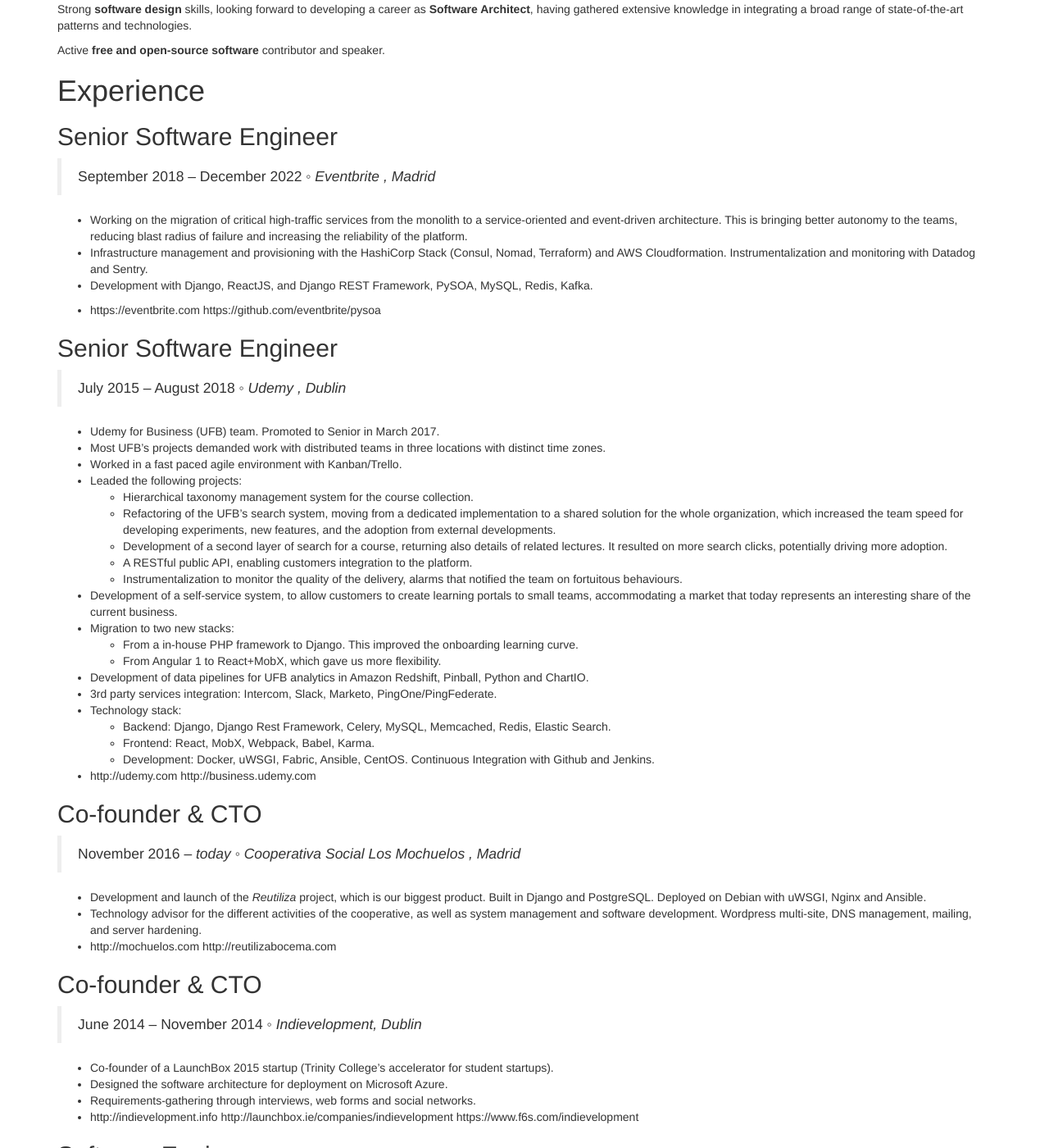
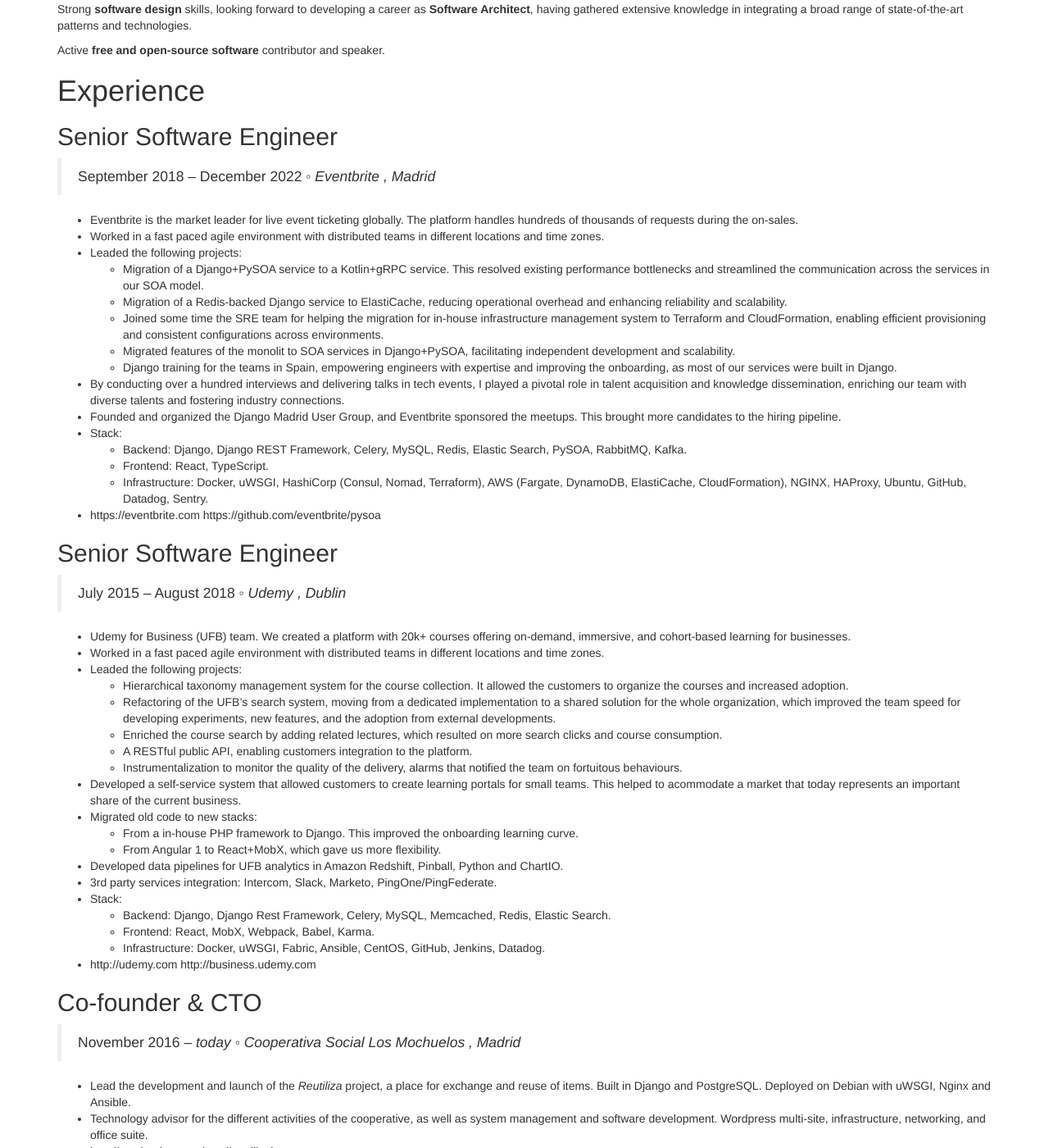
Before and after one commit to jorgebg/cv, a Jekyll site: the page built from index.md, in a window 1280 px wide and 1400 px high, scrolled down 350 px. Shown: the whole window at 82% size. Built offline with Jekyll 4.4.1, drawn with Linux system fonts in a browser that asks for light colours; our own code applies the rules of GitHub Pages for plain Markdown files; some of the changed text lies outside the part shown.

Commit message:
Automated update

```diff
--- a/index.md
+++ b/index.md
@@ -1,88 +1,93 @@
 ---
 fullname: Jorge Barata
-birth:    November 1, 1987
-address:  Madrid, Spain
-degree:   BSc. in Computer Engineering, MSc. in Distributed Systems
+birth: November 1, 1987
+address: Madrid, Spain
+degree: BSc. in Computer Engineering, MSc. in Distributed Systems
 
-phone:    34 619 98 15 38
-mail:     contact@jorgebg.com
-github:   github.com/jorgebg
+phone: 34 619 98 15 38
+mail: contact@jorgebg.com
+github: github.com/jorgebg
 linkedin: linkedin.com/in/baratajorge
 stackoverflow: stackoverflow.com/u/959819
-home:     jorgebg.com
+home: jorgebg.com
 
-preferences: Full Stack, Django, React, GNU/Linux, Data Science
+preferences: Full Stack, Django, React, GNU/Linux, Machine Learning
 ---
 
-Summary
-========
+# Summary
 
-Senior Software Engineer, specialized in __software engineering__ mainly with *Django*, *SQL*, *React*, *Celery*, *Elastic Search*. Experience in __machine learning__ with *Scipy* and *scikit-learn* and __big data__ with *Spark*.
+Senior Software Engineer, specialized in **software engineering** mainly with _Django_, _SQL_, _React_, _Celery_, _Elastic Search_. Experience in **machine learning** with _Scipy_ and _scikit-learn_ and **big data** with _Spark_.
 
-Strong __software design__ skills, looking forward to developing a career as __Software Architect__, having gathered extensive knowledge in integrating a broad range of state-of-the-art patterns and technologies.
+Strong **software design** skills, looking forward to developing a career as **Software Architect**, having gathered extensive knowledge in integrating a broad range of state-of-the-art patterns and technologies.
 
-Active __free and open-source software__ contributor and speaker.
+Active **free and open-source software** contributor and speaker.
 
-
-Experience
-==========
-
+# Experience
 
 ## Senior Software Engineer
-> September 2018 -- December 2022 ◦ *Eventbrite , Madrid*
 
-- Working on the migration of critical high-traffic services from the monolith to a service-oriented and event-driven architecture. This is bringing better autonomy to the teams, reducing blast radius of failure and increasing the reliability of the platform.
-- Infrastructure management and provisioning with the HashiCorp Stack (Consul, Nomad, Terraform) and AWS Cloudformation. Instrumentalization and monitoring with Datadog and Sentry.
-- Development with Django, ReactJS, and Django REST Framework, PySOA, MySQL, Redis, Kafka.
+> September 2018 -- December 2022 ◦ _Eventbrite , Madrid_
 
-
+- Eventbrite is the market leader for live event ticketing globally. The platform handles hundreds of thousands of requests during the on-sales.
+- Worked in a fast paced agile environment with distributed teams in different locations and time zones.
+- Leaded the following projects:
+  - Migration of a Django+PySOA service to a Kotlin+gRPC service. This resolved existing performance bottlenecks and streamlined the communication across the services in our SOA model.
+  - Migration of a Redis-backed Django service to ElastiCache, reducing operational overhead and enhancing reliability and scalability.
+  - Joined some time the SRE team for helping the migration for in-house infrastructure management system to Terraform and CloudFormation, enabling efficient provisioning and consistent configurations across environments.
+  - Migrated features of the monolit to SOA services in Django+PySOA, facilitating independent development and scalability.
+  - Django training for the teams in Spain, empowering engineers with expertise and improving the onboarding, as most of our services were built in Django.
+- By conducting over a hundred interviews and delivering talks in tech events, I played a pivotal role in talent acquisition and knowledge dissemination, enriching our team with diverse talents and fostering industry connections.
+- Founded and organized the Django Madrid User Group, and Eventbrite sponsored the meetups. This brought more candidates to the hiring pipeline.
+- Stack:
+  - Backend: Django, Django REST Framework, Celery, MySQL, Redis, Elastic Search, PySOA, RabbitMQ, Kafka.
+  - Frontend: React, TypeScript.
+  - Infrastructure: Docker, uWSGI, HashiCorp (Consul, Nomad, Terraform), AWS (Fargate, DynamoDB, ElastiCache, CloudFormation), NGINX, HAProxy, Ubuntu, GitHub, Datadog, Sentry.
 - https://eventbrite.com https://github.com/eventbrite/pysoa
 
+## Senior Software Engineer
 
-## Senior Software Engineer
-> July 2015 -- August 2018 ◦ *Udemy , Dublin*
+> July 2015 -- August 2018 ◦ _Udemy , Dublin_
 
-- Udemy for Business (UFB) team. Promoted to Senior in March 2017.
-- Most UFB's projects demanded work with distributed teams in three locations with distinct time zones.
-- Worked in a fast paced agile environment with Kanban/Trello.
+- Udemy for Business (UFB) team. We created a platform with 20k+ courses offering on-demand, immersive, and cohort-based learning for businesses.
+- Worked in a fast paced agile environment with distributed teams in different locations and time zones.
 - Leaded the following projects:
-  - Hierarchical taxonomy management system for the course collection.
-  - Refactoring of the UFB's search system, moving from a dedicated implementation to a shared solution for the whole organization, which increased the team speed for developing experiments, new features, and the adoption from external developments.
-  - Development of a second layer of search for a course, returning also details of related lectures. It resulted on more search clicks, potentially driving more adoption.
+  - Hierarchical taxonomy management system for the course collection. It allowed the customers to organize the courses and increased adoption.
+  - Refactoring of the UFB's search system, moving from a dedicated implementation to a shared solution for the whole organization, which improved the team speed for developing experiments, new features, and the adoption from external developments.
+  - Enriched the course search by adding related lectures, which resulted on more search clicks and course consumption.
   - A RESTful public API, enabling customers integration to the platform.
   - Instrumentalization to monitor the quality of the delivery, alarms that notified the team on fortuitous behaviours.
-- Development of a self-service system, to allow customers to create learning portals to small teams, accommodating a market that today represents an interesting share of the current business.
-- Migration to two new stacks:
+- Developed a self-service system that allowed customers to create learning portals for small teams. This helped to acommodate a market that today represents an important share of the current business.
+- Migrated old code to new stacks:
   - From a in-house PHP framework to Django. This improved the onboarding learning curve.
   - From Angular 1 to React+MobX, which gave us more flexibility.
-- Development of data pipelines for UFB analytics in Amazon Redshift, Pinball, Python and ChartIO.
+- Developed data pipelines for UFB analytics in Amazon Redshift, Pinball, Python and ChartIO.
 - 3rd party services integration: Intercom, Slack, Marketo, PingOne/PingFederate.
-- Technology stack:
+- Stack:
   - Backend: Django, Django Rest Framework, Celery, MySQL, Memcached, Redis, Elastic Search.
   - Frontend: React, MobX, Webpack, Babel, Karma.
-  - Development: Docker, uWSGI, Fabric, Ansible, CentOS. Continuous Integration with Github and Jenkins.
+  - Infrastructure: Docker, uWSGI, Fabric, Ansible, CentOS, GitHub, Jenkins, Datadog.
 - http://udemy.com http://business.udemy.com
 
+## Co-founder & CTO
+
+> November 2016 -- _today_ ◦ _Cooperativa Social Los Mochuelos , Madrid_
+
+- Lead the development and launch of the _Reutiliza_ project, a place for exchange and reuse of items. Built in Django and PostgreSQL. Deployed on Debian with uWSGI, Nginx and Ansible.
+- Technology advisor for the different activities of the cooperative, as well as system management and software development. Wordpress multi-site, infrastructure, networking, and office suite.
+- http://mochuelos.com http://reutilizabocema.com
 
 ## Co-founder & CTO
-> November 2016 -- *today* ◦ *Cooperativa Social Los Mochuelos , Madrid*
 
-- Development and launch of the _Reutiliza_ project, which is our biggest product. Built in Django and PostgreSQL. Deployed on Debian with uWSGI, Nginx and Ansible.
-- Technology advisor for the different activities of the cooperative, as well as system management and software development. Wordpress multi-site, DNS management, mailing, and server hardening.
-- http://mochuelos.com http://reutilizabocema.com
-
-
-## Co-founder & CTO
-> June 2014 -- November 2014 ◦ *Indievelopment, Dublin*
+> June 2014 -- November 2014 ◦ _Indievelopment, Dublin_
 
 - Co-founder of a LaunchBox 2015 startup (Trinity College's accelerator for student startups).
 - Designed the software architecture for deployment on Microsoft Azure.
 - Requirements-gathering through interviews, web forms and social networks.
 - http://indievelopment.info http://launchbox.ie/companies/indievelopment https://www.f6s.com/indievelopment
 
+## Software Engineer
 
-## Software Engineer
-> September 2012 -- June 2014 ◦ *Vivocom EU, Spain*
+> September 2012 -- June 2014 ◦ _Vivocom EU, Spain_
 
 - Extended the web application architecture (Yii+MySQL) with MongoDB, caching, background workers and querying, automation tools (Grunt), TTD, code quality linter, web security pentesting. Leaded the frontend implementation with CoffeeScript, CommonJS and Bower. Also trained the team for those new technologies/paradigms.
 - Software design with ArgoUML, Continuous Integration with Github, Agile development with Kanban/Scrum/Redmine
@@ -92,9 +97,9 @@
 - References: Raúl Fernández Fraile http://linkedin.com/in/rfraile, Kublai Gómez Soto http://linkedin.com/in/kublai
 - http://keepunto.com http://youtu.be/usjou9iFj7U http://planavanza.es http://inspirationalfestival.com
 
+## Junior Software Engineer
 
-## Junior Software Engineer
-> April 2011 -- January 2012 ◦ *Vivocom EU, Spain*
+> April 2011 -- January 2012 ◦ _Vivocom EU, Spain_
 
 - Migrated the old application to Yii Framework, and trained the team on this new framework.
 - Analyst programmer and Web Developer, mainly with PHP/MySQL stack and JavaScript. Also helping as systems technician with Apache, Ubuntu and Amazon EC2.
@@ -104,9 +109,9 @@
 - Reference: Raúl Fernández Fraile http://linkedin.com/in/rfraile
 - http://koowall.com http://vimeo.com/37125476
 
+## Software Analyst & Developer
 
-## Software Analyst & Developer
-> June 2009 -- April 2011 ◦ *InDaHouseRulez, Spain*
+> June 2009 -- April 2011 ◦ _InDaHouseRulez, Spain_
 
 - Developing frontends, customer facing and backend features, multilingual websites with advertising revenues.
 - Django, Symfony, Yii, Wordpress, MySQL. Also helped as systems technician with web servers (Cherokee, Apache), mail server (Postfix) and Debian/BSD.
@@ -115,47 +120,47 @@
 - Reference: Rubén Hernández http://linkedin.com/in/rubenhernandeza
 - http://indahouserulez.com http://usitility.com http://regalomascotas.com http://quevicio.com
 
+## Computer Technician
 
-## Computer Technician
-> September 2008 -- June 2009 ◦ *Carlos III University of Madrid, Spain*
+> September 2008 -- June 2009 ◦ _Carlos III University of Madrid, Spain_
 
-- Customer Service Center, technical support of the university, providing assistance to both staff and students.  Computer maintenance (hardware and software), printers, networks, etc.
+- Customer Service Center, technical support of the university, providing assistance to both staff and students. Computer maintenance (hardware and software), printers, networks, etc.
 - http://cau.uc3m.es
 
-
-Education
-=========
+# Education
 
 ## B.Sc. Computer Engineering, M.Sc Distributed Systems
-> August 2007 -- August 2017 ◦ *Carlos III University of Madrid, Spain*
 
-- __Taxi Recommendation System for Big Data__: Final dissertation. It consisted of two parts:
+> August 2007 -- August 2017 ◦ _Carlos III University of Madrid, Spain_
+
+- **Taxi Recommendation System for Big Data**: Final dissertation. It consisted of two parts:
+
   - Data pipeline built in SciPy, scikit-learn, and Spark and deployed in the laboratory cluster.
   - Web application with geospatial features built in Django and PostGIS.
 
 - https://github.com/jorgebg/taxi-recommendation-system
 
+## M.Sc Teacher Training
+
+> August 2023 -- July 2024 ◦ _Universidad Europea, Spain_
 
 ## Languages
 
-- __Spanish__: native
-- __English__: fluent (4 years working in Ireland, B2)
-
+- **Spanish**: native
+- **English**: fluent (4 years working in Ireland, C1)
 
 ---
 
-
 ## Community
 
-- Organizer of __Madrid Django User Group__. https://www.meetup.com/MadridDjango/
-- Former organizer of __Dublin Django User Group__. https://www.meetup.com/django-dublin/
+- Formar founder and organizer of **Madrid Django User Group**. https://www.meetup.com/MadridDjango/
+- Former founder and organizer of **Dublin Django User Group**. https://www.meetup.com/django-dublin/
 - Tech talks. https://github.com/jorgebg/talks/
-- Contributed to __Django__, __Yii__, __Symfony__, along others.
+- Contributed to OSS projects: **Django**, **Yii**, **Symfony**, along others.
 - Hackathons. https://github.com/jorgebg/hackathons
-
 
 ## Other projects
 
-- Nórdicos en Adopción http://nordicosenadopcion.com:  Non-profit animal shelter. Built with __Drupal__ and __Shopify__. (*2011 -- 2018, Spain*)
-- AJBID http://ajbid.org: Association of Retirees of the Inter-american Development Bank. Built with __Yii__ & __MySQL__.
-- Surprizes http://surpriz.es: Online affiliation system. Built with __Yii 2__ & __MySQL__.
+- Nórdicos en Adopción http://nordicosenadopcion.com: Non-profit animal shelter. Built with **Drupal** and **Shopify**. (_2011 -- 2018, Spain_)
+- AJBID http://ajbid.org: Association of Retirees of the Inter-american Development Bank. Built with **Yii** & **MySQL**.
+- Surprizes http://surpriz.es: Online affiliation system. Built with **Yii 2** & **MySQL**.
```
Also changed, not shown: 1 other file.
